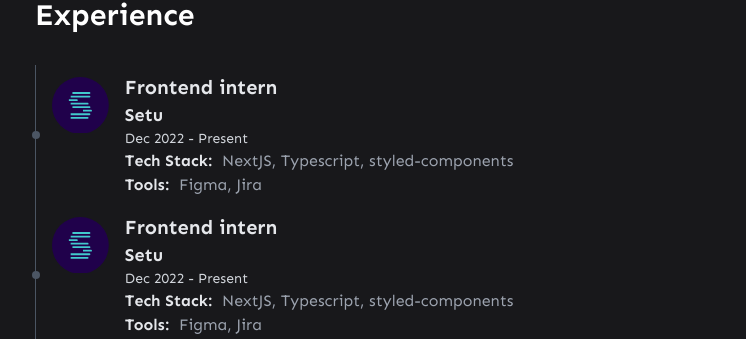
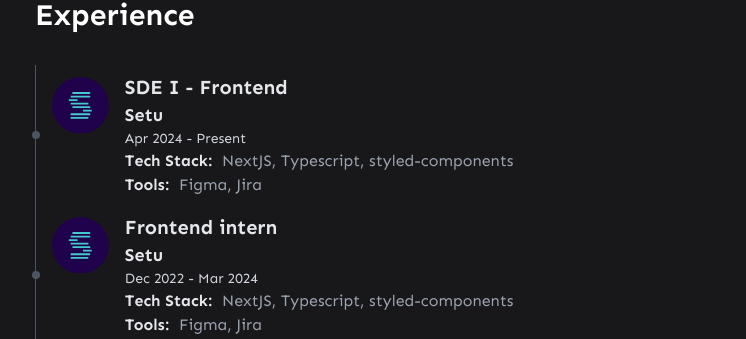
Before and after one commit to avinashprj/portfolio, a Next.js app: page / in a window 1280 px wide. Shown: the part 758-1097 px from the top of the page, without its empty margins (265-1011 px from the left). Built offline with nearby package versions, Linux system fonts and the light colour scheme.

Commit message:
add latest experience

```diff
--- a/components/Experience/Experience.tsx
+++ b/components/Experience/Experience.tsx
@@ -89,11 +89,11 @@ export const Experience: NextComponentType = () => (
       </a>
       <div className="w-full ml-2 sm:ml-4 ">
         <p className="my-0 text-foreground font-bold text-xl">
-          Frontend intern
+         SDE I - Frontend
         </p>
         <p className="my-0 text-lg font-bold">Setu</p>
         <p className="my-0 text-sm  dark:text-gray-300 text-gray-500">
-          Dec 2022 - Present
+          Apr 2024 - Present
         </p>
         <ul className="work dark:text-gray-400 text-gray-600">
           <li>
@@ -197,7 +197,7 @@ export const Experience: NextComponentType = () => (
         </p>
         <p className="my-0 text-lg font-bold">Setu</p>
         <p className="my-0 text-sm  dark:text-gray-300 text-gray-500">
-          Dec 2022 - Present
+          Dec 2022 - Mar 2024
         </p>
         <ul className="work dark:text-gray-400 text-gray-600">
           <li>
```
